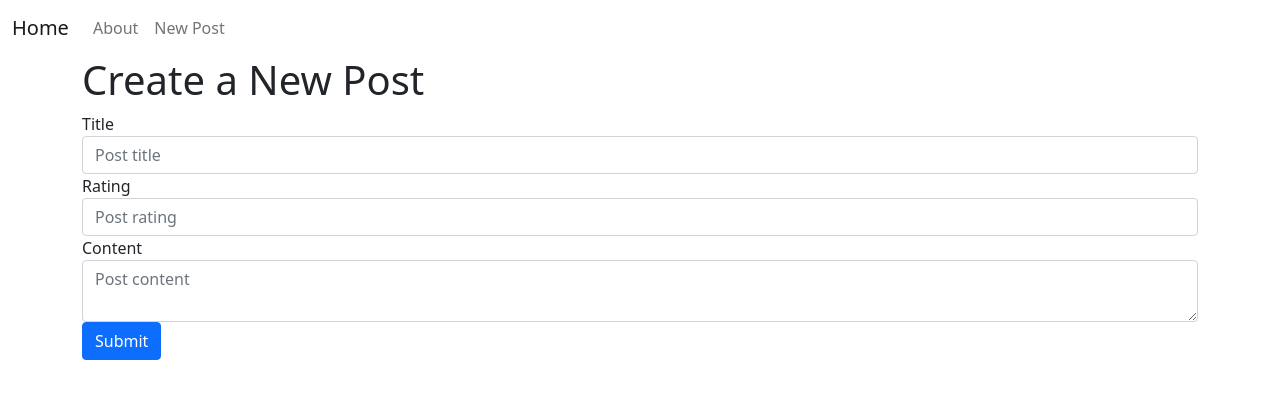
After one commit to StevenAHan/Stress-Journal, a Flask app: page /create in a window 1280 px wide. The commit adds this page. Shown: the top 399 px of the page. Run offline with Flask 2, Linux system fonts and the light colour scheme.

Commit message:
Enabled post creation

```diff
--- a/init_db.py
+++ b/init_db.py
@@ -9,11 +9,11 @@ with open('schema.sql') as f:
 cur = connection.cursor()
 
 cur.execute("INSERT INTO posts (title, rating, content) VALUES (?, ?, ?)",
-            ('First Post', 2, 'Content for the first post')
+            ('First Post', '2', 'Content for the first post')
             )
 
 cur.execute("INSERT INTO posts (title, rating, content) VALUES (?, ?, ?)",
-            ('Second Post', 4, 'Content for the second post')
+            ('Second Post', '4', 'Content for the second post')
             )
 
 connection.commit()
--- a/main.py
+++ b/main.py
@@ -1,9 +1,9 @@
 import sqlite3
-from flask import Flask, render_template
+from flask import Flask, render_template, request, url_for, flash, redirect
 from werkzeug.exceptions import abort
 
 app = Flask(__name__)
-
+app.config['SECRET_KEY'] = 'not so secret'
 
 @app.route('/')
 def home():
@@ -22,6 +22,24 @@ def post(post_id):
     post = get_post(post_id)
     return render_template('post.html', post=post)
 
+@app.route('/create', methods=('GET', 'POST'))
+def create():
+    if request.method == 'POST':
+        title = request.form['title']
+        content = request.form['content']
+
+        if not title:
+            flash('Title is required!')
+        else:
+            conn = get_db_connection()
+            conn.execute('INSERT INTO posts (title, content) VALUES (?, ?)',
+                         (title, content))
+            conn.commit()
+            conn.close()
+            return redirect(url_for('index'))
+
+    return render_template('create.html')
+
 def get_post(post_id):
     conn = get_db_connection()
     post = conn.execute('SELECT * FROM posts WHERE id = ?',
--- a/schema.sql
+++ b/schema.sql
@@ -4,6 +4,6 @@ CREATE TABLE posts (
     id INTEGER PRIMARY KEY AUTOINCREMENT,
     created TIMESTAMP NOT NULL DEFAULT CURRENT_TIMESTAMP,
     title TEXT NOT NULL,
-    rating INTEGER NOT NULL,
+    rating TEXT NOT NULL,
     content TEXT NOT NULL
 );
--- a/templates/base.html
+++ b/templates/base.html
@@ -12,32 +12,26 @@
   </head>
   <!-- <body style="background-image: linear-gradient(#ffd6ff, #bbd0ff); background-attachment: fixed;"> -->
   <body>
-    <!-- <nav class="navbar navbar-expand-lg navbar-light navbar-fixed-top">
+    <nav class="navbar navbar-expand-lg navbar-light navbar-fixed-top">
       <div class="container-fluid">
-        <a class="navbar-brand" href="/home">Home</a>
+        <a class="navbar-brand" href="/">Home</a>
         <button class="navbar-toggler" type="button" data-toggle="collapse" data-target="#navbarNav" aria-controls="navbarNav" aria-expanded="false" aria-label="Toggle navigation">
             <span class="navbar-toggler-icon"></span>
         </button>
         <div class="collapse navbar-collapse" id="navbarNav">
-            <ul class="navbar-nav">
-            <li class="nav-item dropdown">
-              <a class="nav-link dropdown-toggle" id="navbarDropdown" role="button" data-bs-toggle="dropdown" aria-expanded="false" href="#">Projects</a>
-              <ul class="dropdown-menu" aria-labelledby="navbarDropdown">
-                <li><a class="dropdown-item" href="/LoveLetterSimulator">Love Letter Simulator</a></li>
-                <li><a class="dropdown-item" href="/IdeaGenerator">Idea Generator</a></li>
-                <li><a class="dropdown-item" href="/wip">Project 3</a></li>
-                <li><a class="dropdown-item" href="/wip">Project 4</a></li>
-                <li><a class="dropdown-item" href="/wip">Project 5</a></li>
-                <li><hr class="dropdown-divider"></li>
-                <li><a class="dropdown-item" href="/projects">See All Projects</a></li>
-              </ul>
-            </li>
-            <li class="nav-item">
-              <a href="https://github.com/StevenAHan">Github</a>
-            </ul>
+          <ul class="navbar-nav">
+          <li class="nav-item">
+              <a class="nav-link" href="#">About</a>
+          </li>
+          <li class="nav-item">
+              <a class="nav-link" href="{{url_for('create')}}">New Post</a>
+          </li>
+          </ul>
+        <div class="collapse navbar-collapse" id="navbarNav">
           </div>
+
       </div>
-    </nav> -->
+    </nav>
     <div class="container">
         {% block content %} {% endblock %}
     </div>
--- /dev/null
+++ b/templates/create.html
@@ -0,0 +1,29 @@
+{% extends 'base.html' %}
+
+{% block content %}
+<h1>{% block title %} Create a New Post {% endblock %}</h1>
+
+<form method="post">
+    <div class="form-group">
+        <label for="title">Title</label>
+        <input type="text" name="title"
+               placeholder="Post title" class="form-control"
+               value="{{ request.form['title'] }}"></input>
+    </div>
+
+    <div class="form-group">
+        <label for="rating">Rating</label>
+        <input type="text" name="rating" placeholder="Post rating" class="form-control"
+        value="{{ request.form['rating'] }}"></input>
+    </div>
+
+    <div class="form-group">
+        <label for="content">Content</label>
+        <textarea name="content" placeholder="Post content"
+                  class="form-control">{{ request.form['content'] }}</textarea>
+    </div>
+    <div class="form-group">
+        <button type="submit" class="btn btn-primary">Submit</button>
+    </div>
+</form>
+{% endblock %}
--- a/templates/index.html
+++ b/templates/index.html
@@ -4,7 +4,7 @@
     <h1>{% block title %}Stress Journal{% endblock %}</h1>
     <h2>Entries:</h2>
     {% for post in posts %}
-        <a href="#">
+        <a href="{{ url_for('post', post_id=post['id']) }}">
             <h2>{{ post['title'] }}</h2>
         </a>
         <p class="rating">Rating: {{ post['rating' ]}}</p>
```
Also changed, not shown: database.db.
